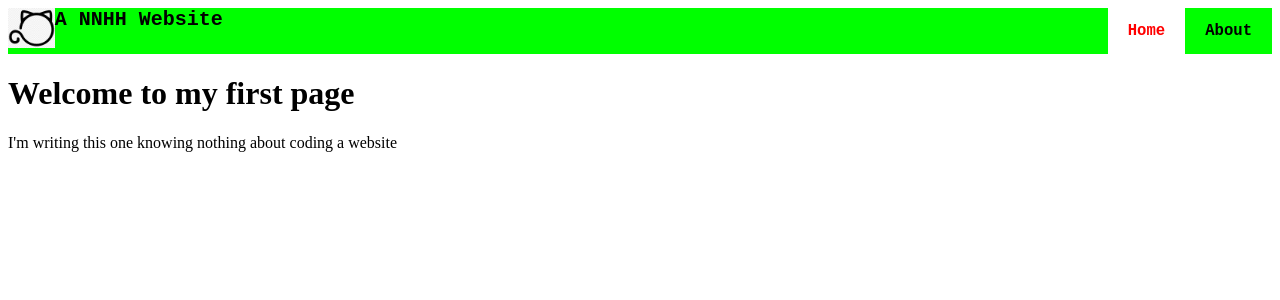
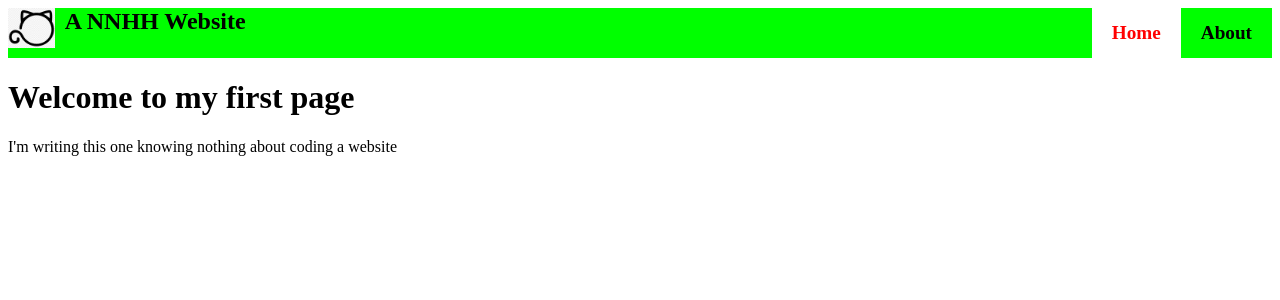
Before and after one commit to nguyennhuhuyhoang/A-N2H2-Site, a Jekyll site: the page built from index.html, in a window 1280 px wide. Shown: the top 300 px of the page. Built offline with Jekyll 4.4.1, drawn with Linux system fonts in a browser that asks for light colours.

Commit message:
change position

```diff
--- a/_sass/main.scss
+++ b/_sass/main.scss
@@ -3,7 +3,7 @@
     overflow: hidden;
     font-size: larger;
     font-weight: bold;
-    font-family: monospace;
+    font-family: Anta;
 }
 
 .navbar a {
@@ -32,5 +32,8 @@
 
 .navbar .website-name {
     font-size: x-large;
+    margin-left: 10px;
     float: left;
+    text-align: center;
+
 }
```
